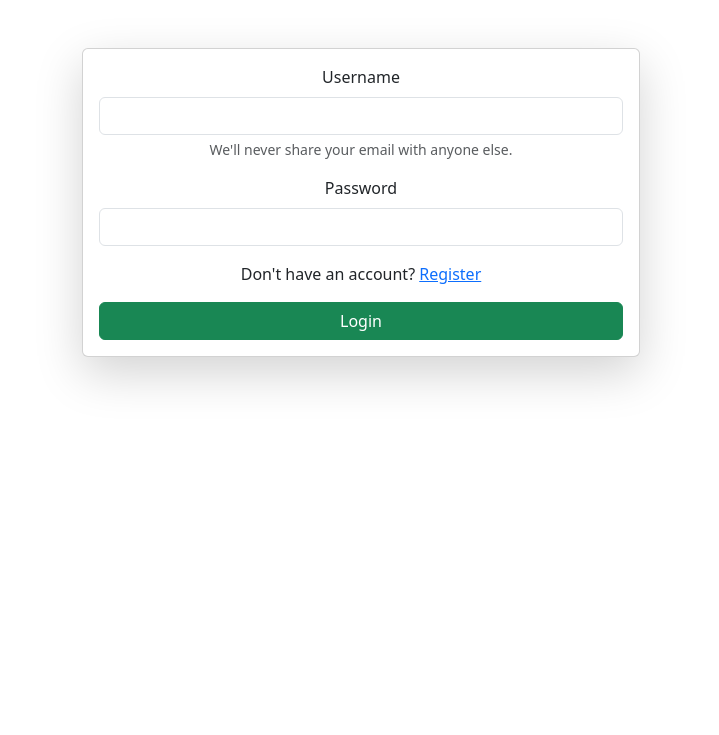
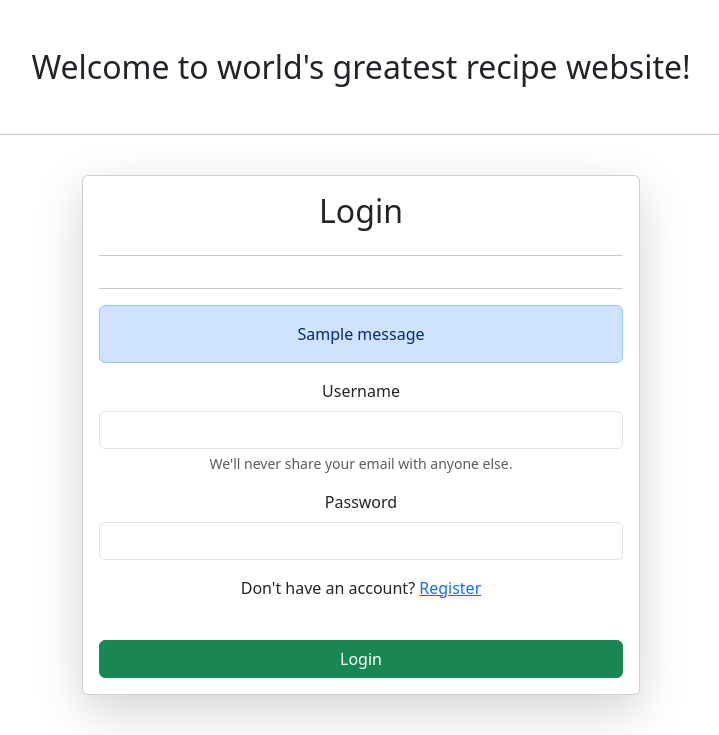
Before and after one commit to mahim008/Recipe_Website_Django, a Django app: page /login/ in a window 1280 px wide. Shown: the top 735 px of the page, without its empty margins (279-998 px from the left). Run offline with Django 4.2, Linux system fonts and the light colour scheme; one stand-in notice (Sample message) is shown.

Commit message:
completed login arena

```diff
--- a/vege/templates/login.html
+++ b/vege/templates/login.html
@@ -2,20 +2,29 @@
 {% block start %}
 
 <div class="container mt-5" align="center">
-
+    <h2>Welcome to world's greatest recipe website!</h2> <br><hr><br>
     <form class="col-6 mx-auto card p-3 shadow-lg" method="post" enctype="multipart/form-data">
       {% csrf_token %}
+        <h2>Login</h2> <hr>
+        <hr>
+        {% if messages %}
+        <div class="alert alert-primary">
+            {% for message in messages %}
+            {{ message }}
+            {% endfor %}
+        </div>
+    {% endif %}
         <div class="mb-3">
         <label for="exampleInputEmail1" class="form-label">Username</label>
-        <input type="text" class="form-control" id="exampleInputEmail1" aria-describedby="emailHelp">
+        <input type="text" name="username" class="form-control" id="exampleInputEmail1" aria-describedby="emailHelp">
         <div id="emailHelp" class="form-text">We'll never share your email with anyone else.</div>
       </div>
       <div class="mb-3">
         <label for="exampleInputPassword1" class="form-label">Password</label>
-        <input type="password" class="form-control" id="exampleInputPassword1">
+        <input type="password" name="password" class="form-control" id="exampleInputPassword1">
       </div>
 
-      <p> Don't have an account? <a href="/register/">Register</a> </p>
+      <p> Don't have an account? <a href="/register/">Register</a> </p> <br>
       <button type="submit" class="btn btn-success">Login</button>
 
     </form>
--- a/vege/templates/recipes.html
+++ b/vege/templates/recipes.html
@@ -2,7 +2,7 @@
 {% block start %}
 
 <div class="container mt-5">
-
+    <u><h2 align="center">Hello <b>{{ request.user.username }}</b></h2></u><br>
     <form class="col-6 mx-auto card p-3 shadow-lg" method="post" enctype="multipart/form-data">
        {% csrf_token %}
         <h2 align="center">Add  recipe</h2>
--- a/vege/templates/register.html
+++ b/vege/templates/register.html
@@ -2,7 +2,7 @@
 {% block start %}
 
 <div class="container mt-5" align="center">
-
+    <h2>Wanna join here? Register asap!</h2> <br><hr><br>
     <form class="col-6 mx-auto card p-3 shadow-lg" method="post" enctype="multipart/form-data">
     {% csrf_token %}
         <h2>Register</h2>
--- a/vege/views.py
+++ b/vege/views.py
@@ -1,5 +1,6 @@
 from django.shortcuts import render, redirect
 from django.contrib.auth.models import User
+from django.contrib.auth import authenticate, login
 from django.contrib import messages
 from .models import *
 
@@ -7,6 +8,23 @@ from .models import *
 # Create your views here.
 
 def login_page(request):
+    if request.method == "POST":
+        username = request.POST.get('username')
+        password = request.POST.get('password')
+
+        if not User.objects.filter(username=username):
+            messages.error(request, 'Invalid username')
+            return redirect('/login/')
+
+        user = authenticate(username=username, password=password)
+
+        if user is None:
+            messages.error(request, 'Invalid password! Try again.')
+            return redirect('/login/')
+        else:
+            login(request, user)
+            return redirect('/recipes/')
+
     return render(request, 'login.html')
 
 
@@ -19,7 +37,7 @@ def register_page(request):
 
         user = User.objects.filter(username=username)
         if user.exists():
-            messages.info(request,'Username alreay taken! Try another username.')
+            messages.info(request, 'Username alreay taken! Try another username.')
             return redirect('/register/')
         user = User.objects.create(
             first_name=first_name,
```
Also changed, not shown: README.txt (added), db.sqlite3.
